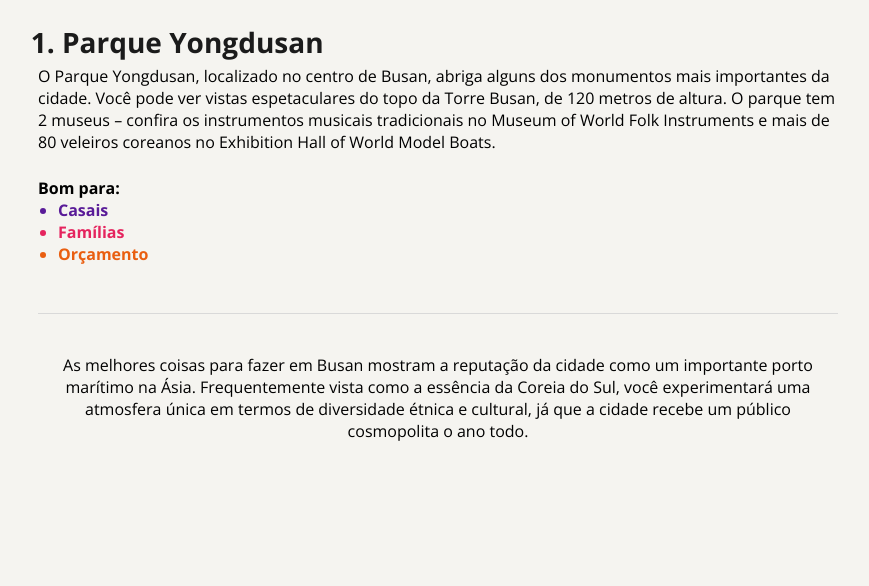
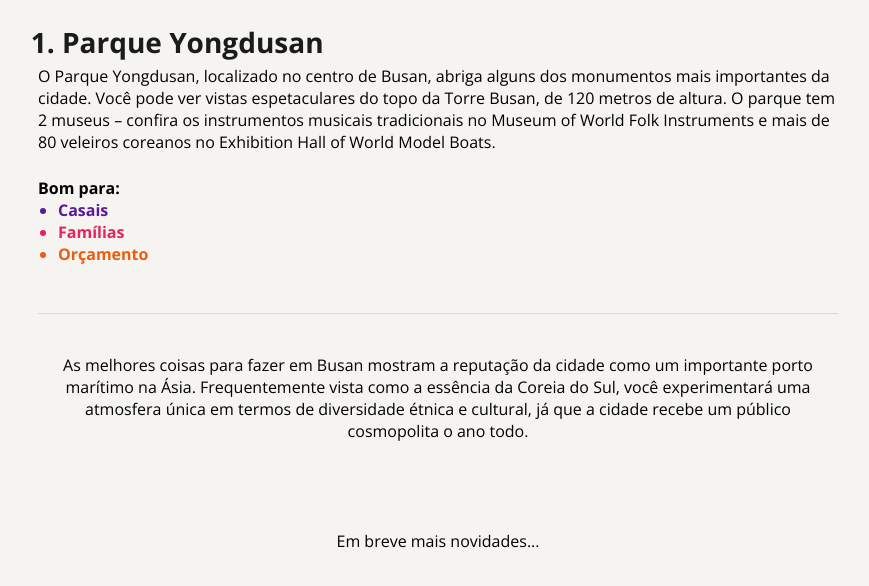
Before and after one commit to joao-siilva/local-turistico, a plain HTML site: page index.html in a window 1280 px wide. Shown: the part 3568-4154 px from the top of the page, without its empty margins (202-1071 px from the left). Before the commit the page ends 4098 px from the top, so only its background shows below. Drawn offline with nearby package versions, Linux system fonts and the light colour scheme.

Commit message:
Add footer

```diff
--- a/index.html
+++ b/index.html
@@ -118,5 +118,9 @@
         étnica e cultural, já que a cidade recebe um público cosmopolita o ano todo.
       </p>
     </main>
+
+    <footer>
+      Em breve mais novidades...
+    </footer>
 </body>
 </html>
--- a/style.css
+++ b/style.css
@@ -113,3 +113,8 @@ ul li {
 .description {
   text-align: center;
 }
+
+footer {
+  text-align: center;
+  margin: 65px 0 48px;
+}
```
